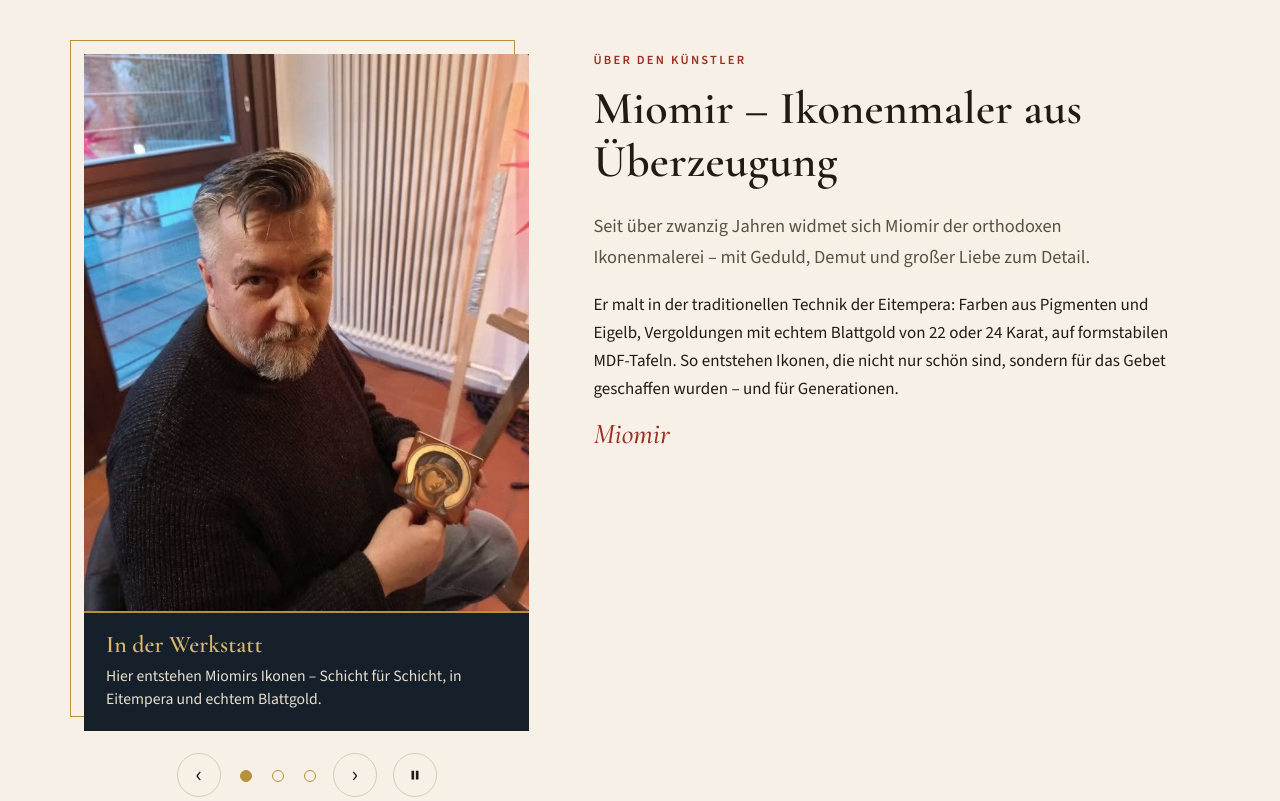
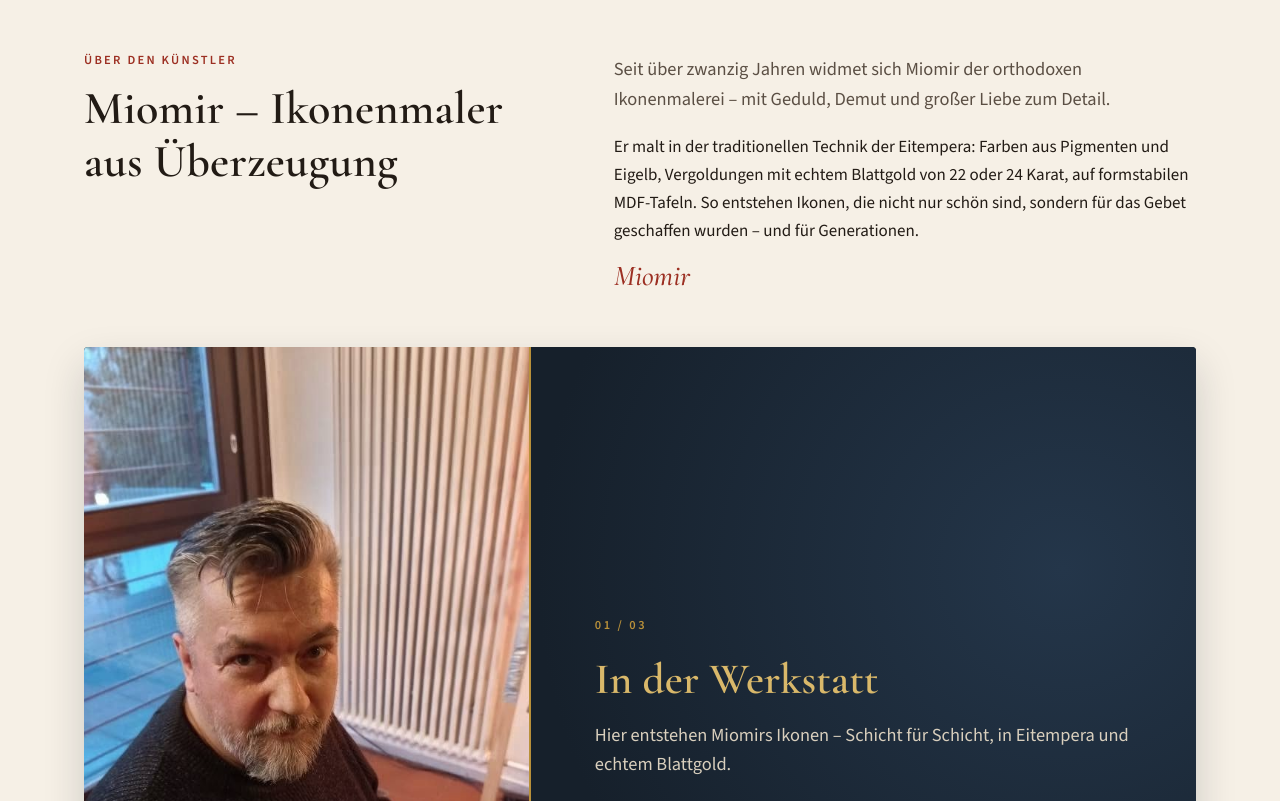
Before and after one commit to appworkshopdb/ikonenatelier-miomir, a plain HTML site: page index.html in a window 1280 px wide. Shown: the part 4940-5741 px from the top of the page. Drawn offline with nearby package versions, Linux system fonts and the light colour scheme.

Commit message:
Künstlerbereich: Slideshow über die volle Breite, ohne Pfeile
Co-Authored-By: Claude Opus 5.5 <noreply@anthropic.com>

```diff
--- a/index.html
+++ b/index.html
@@ -184,39 +184,35 @@
   <!-- KÜNSTLER -->
   <section id="kuenstler">
     <div class="wrap">
-      <div class="artist-grid">
-        <div class="artist-slider" role="region" aria-roledescription="Bildergalerie" aria-label="Fotos von Miomir">
-          <div class="artist-photo">
+      <div class="artist-intro">
+        <div>
+          <span class="eyebrow">Über den Künstler</span>
+          <h2>Miomir – Ikonenmaler aus Überzeugung</h2>
+        </div>
+        <div>
+          <p class="lead">Seit über zwanzig Jahren widmet sich Miomir der orthodoxen Ikonenmalerei – mit Geduld, Demut und großer Liebe zum Detail.</p>
+          <p>Er malt in der traditionellen Technik der Eitempera: Farben aus Pigmenten und Eigelb, Vergoldungen mit echtem Blattgold von 22 oder 24 Karat, auf formstabilen MDF-Tafeln. So entstehen Ikonen, die nicht nur schön sind, sondern für das Gebet geschaffen wurden – und für Generationen.</p>
+          <div class="signature">Miomir</div>
+        </div>
+      </div>
+
+      <div class="artist-show" role="region" aria-roledescription="Bildergalerie" aria-label="Fotos von Miomir">
         <figure class="slide is-active" aria-roledescription="Bild" aria-label="1 von 3">
           <img src="bilder/miomir-werkstatt.jpg" alt="Miomir in seiner Werkstatt mit einer kleinen Ikone der Gottesmutter in den Händen" style="object-position:center 60%">
-              <figcaption><b>In der Werkstatt</b>Hier entstehen Miomirs Ikonen – Schicht für Schicht, in Eitempera und echtem Blattgold.</figcaption>
+          <figcaption><span class="sl-num">01 / 03</span><b>In der Werkstatt</b>Hier entstehen Miomirs Ikonen – Schicht für Schicht, in Eitempera und echtem Blattgold.</figcaption>
         </figure>
         <figure class="slide" aria-roledescription="Bild" aria-label="2 von 3">
-              <img src="bilder/miomir-frueh.jpg" alt="Miomir in jungen Jahren mit einem selbst gemalten Ikonenkreuz" loading="lazy" style="object-position:center 8%">
-              <figcaption><b>Die Anfänge</b>In jungen Jahren mit einem seiner ersten Ikonenkreuze.</figcaption>
+          <img src="bilder/miomir-frueh.jpg" alt="Miomir in jungen Jahren mit einem selbst gemalten Ikonenkreuz" loading="lazy" style="object-position:center 12%">
+          <figcaption><span class="sl-num">02 / 03</span><b>Die Anfänge</b>In jungen Jahren mit einem seiner ersten Ikonenkreuze.</figcaption>
         </figure>
         <figure class="slide" aria-roledescription="Bild" aria-label="3 von 3">
           <img src="bilder/miomir.webp" alt="Porträtfoto von Miomir" loading="lazy" style="object-position:center 30%">
-              <figcaption><b>Miomir heute</b>Seit über zwanzig Jahren malt er orthodoxe Ikonen – mit Geduld und Liebe zum Detail.</figcaption>
+          <figcaption><span class="sl-num">03 / 03</span><b>Miomir heute</b>Seit über zwanzig Jahren malt er orthodoxe Ikonen – mit Geduld und Liebe zum Detail.</figcaption>
         </figure>
-          </div>
-          <div class="slider-nav">
-            <button type="button" class="sl-prev" aria-label="Vorheriges Foto">‹</button>
         <div class="sl-dots">
           <button type="button" aria-label="Foto 1: In der Werkstatt" aria-current="true"></button>
           <button type="button" aria-label="Foto 2: Die Anfänge"></button>
           <button type="button" aria-label="Foto 3: Miomir heute"></button>
-            </div>
-            <button type="button" class="sl-next" aria-label="Nächstes Foto">›</button>
-            <button type="button" class="sl-pause" aria-label="Automatischen Wechsel anhalten" aria-pressed="false"><svg viewBox="0 0 16 16" width="14" height="14" aria-hidden="true"><path class="i-pause" d="M4 3h3v10H4zM9 3h3v10H9z"/><path class="i-play" d="M5 3l8 5-8 5z"/></svg></button>
-          </div>
-        </div>
-        <div>
-          <span class="eyebrow">Über den Künstler</span>
-          <h2>Miomir – Ikonenmaler aus Überzeugung</h2>
-          <p class="lead">Seit über zwanzig Jahren widmet sich Miomir der orthodoxen Ikonenmalerei – mit Geduld, Demut und großer Liebe zum Detail.</p>
-          <p>Er malt in der traditionellen Technik der Eitempera: Farben aus Pigmenten und Eigelb, Vergoldungen mit echtem Blattgold von 22 oder 24 Karat, auf formstabilen MDF-Tafeln. So entstehen Ikonen, die nicht nur schön sind, sondern für das Gebet geschaffen wurden – und für Generationen.</p>
-          <div class="signature">Miomir</div>
         </div>
       </div>
 
@@ -511,15 +507,14 @@
     const t = document.getElementById('thanks'); t.classList.add('show'); t.focus();
   });
 
-  // Künstler-Slideshow: wechselt alle 6 Sekunden, hält bei Maus/Fokus und auf Wunsch an
+  // Künstler-Slideshow: wechselt alle 6 Sekunden, hält an, solange Maus oder Tastaturfokus darauf liegen
   (() => {
-    const root = document.querySelector('.artist-slider');
+    const root = document.querySelector('.artist-show');
     if (!root) return;
     const slides = [...root.querySelectorAll('.slide')];
     const dots = [...root.querySelectorAll('.sl-dots button')];
-    const pauseBtn = root.querySelector('.sl-pause');
     const reduceMotion = matchMedia('(prefers-reduced-motion: reduce)').matches;
-    let current = 0, timer = null, stopped = reduceMotion, hovering = false;
+    let current = 0, timer = null, hovering = false;
 
     const show = i => {
       current = (i + slides.length) % slides.length;
@@ -533,29 +528,20 @@
     };
     const schedule = () => {
       clearInterval(timer);
-      if (!stopped && !hovering && !document.hidden) timer = setInterval(() => show(current + 1), 6000);
-    };
-    const setStopped = v => {
-      stopped = v;
-      pauseBtn.setAttribute('aria-pressed', String(v));
-      pauseBtn.setAttribute('aria-label', v ? 'Automatischen Wechsel starten' : 'Automatischen Wechsel anhalten');
-      schedule();
+      if (!reduceMotion && !hovering && !document.hidden) timer = setInterval(() => show(current + 1), 6000);
     };
 
-    root.querySelector('.sl-prev').addEventListener('click', () => { show(current - 1); schedule(); });
-    root.querySelector('.sl-next').addEventListener('click', () => { show(current + 1); schedule(); });
     dots.forEach((d, n) => d.addEventListener('click', () => { show(n); schedule(); }));
-    pauseBtn.addEventListener('click', () => setStopped(!stopped));
-
-    const photo = root.querySelector('.artist-photo');
-    photo.addEventListener('mouseenter', () => { hovering = true; schedule(); });
-    photo.addEventListener('mouseleave', () => { hovering = false; schedule(); });
+    root.addEventListener('mouseenter', () => { hovering = true; schedule(); });
+    root.addEventListener('mouseleave', () => { hovering = false; schedule(); });
+    root.addEventListener('focusin', () => { hovering = true; schedule(); });
+    root.addEventListener('focusout', () => { hovering = false; schedule(); });
     document.addEventListener('visibilitychange', schedule);
 
     // Wischen auf dem Handy
     let startX = null;
-    photo.addEventListener('touchstart', e => { startX = e.touches[0].clientX; }, { passive: true });
-    photo.addEventListener('touchend', e => {
+    root.addEventListener('touchstart', e => { startX = e.touches[0].clientX; }, { passive: true });
+    root.addEventListener('touchend', e => {
       if (startX === null) return;
       const dx = e.changedTouches[0].clientX - startX;
       if (Math.abs(dx) > 40) { show(current + (dx < 0 ? 1 : -1)); schedule(); }
@@ -563,7 +549,7 @@
     });
 
     show(0);
-    setStopped(stopped);
+    schedule();
   })();
 </script>
 </body>
--- a/style.css
+++ b/style.css
@@ -168,39 +168,35 @@ nav.main .btn{padding:10px 18px;font-size:.92rem;opacity:1}
 
 
 /* Artist */
-.artist-grid{display:grid;grid-template-columns:.85fr 1.15fr;gap:64px;align-items:center}
-.artist-photo{position:relative}
-.artist-photo img{border-radius:2px;filter:saturate(.92)}
-.artist-photo::before{content:"";position:absolute;inset:-14px 14px 14px -14px;border:1px solid var(--gold);z-index:-1}
-.artist-photo{isolation:isolate}
-.artist-grid{align-items:start}
-/* Künstler-Slideshow */
-.artist-photo{display:grid;background:var(--night)}
-.artist-photo .slide{grid-area:1/1;margin:0;display:flex;flex-direction:column;opacity:0;visibility:hidden;transition:opacity .9s ease,visibility 0s .9s}
-.artist-photo .slide.is-active{opacity:1;visibility:visible;transition:opacity .9s ease}
-.artist-photo .slide img{width:100%;height:auto;aspect-ratio:4/5;object-fit:cover}
-.artist-photo figcaption{flex:1;padding:18px 22px 20px;color:#e9dfcd;font-size:.98rem;line-height:1.5;background:var(--night);border-top:2px solid var(--gold)}
-.artist-photo figcaption b{display:block;font:600 1.5rem/1.2 var(--serif);color:var(--gold-light);margin-bottom:4px}
-.slider-nav{display:flex;align-items:center;justify-content:center;gap:10px;margin-top:22px}
-.slider-nav button{border:0;background:none;cursor:pointer;color:var(--ink);font:inherit}
-.sl-prev,.sl-next,.sl-pause{width:44px;height:44px;border-radius:50%;border:1px solid var(--line)!important;font-size:1.5rem!important;line-height:1;display:grid;place-items:center;transition:border-color .2s,color .2s}
-.sl-pause{margin-left:6px}
-.sl-pause svg{fill:currentColor}
-.sl-pause .i-play,.sl-pause[aria-pressed="true"] .i-pause{display:none}
-.sl-pause[aria-pressed="true"] .i-play{display:inline}
-.sl-prev:hover,.sl-next:hover,.sl-pause:hover{border-color:var(--gold)!important;color:var(--cinnabar)}
-.sl-dots{display:flex;gap:4px}
-.sl-dots button{width:28px;height:44px;position:relative}
-.sl-dots button::after{content:"";position:absolute;left:50%;top:50%;width:10px;height:10px;margin:-5px 0 0 -5px;border-radius:50%;border:1px solid var(--gold);transition:background .2s}
-.sl-dots button[aria-current="true"]::after{background:var(--gold)}
-.slider-nav button:focus-visible{outline:2px solid var(--cinnabar);outline-offset:2px}
-@media (max-width:600px){.artist-photo figcaption{padding:14px 16px 16px;font-size:.92rem}.artist-photo figcaption b{font-size:1.3rem}}
+/* Über den Künstler: Einleitung und breite Slideshow */
+.artist-intro{display:grid;grid-template-columns:1fr 1.25fr;gap:64px;align-items:start}
+.artist-intro h2{margin-bottom:0}
+.artist-show{position:relative;display:grid;margin-top:56px;background:var(--night);border-radius:var(--radius);overflow:hidden;box-shadow:0 18px 40px rgba(22,32,43,.18)}
+.artist-show .slide{grid-area:1/1;margin:0;display:grid;grid-template-columns:2fr 3fr;opacity:0;visibility:hidden;transition:opacity .9s ease,visibility 0s .9s}
+.artist-show .slide.is-active{opacity:1;visibility:visible;transition:opacity .9s ease}
+.artist-show .slide img{width:100%;height:100%;min-height:520px;object-fit:cover;filter:saturate(.92)}
+.artist-show figcaption{display:flex;flex-direction:column;justify-content:center;padding:56px 64px 96px;color:#d9cfbd;font-size:1.15rem;line-height:1.6;border-left:2px solid var(--gold);background:radial-gradient(ellipse at 80% 30%,#24364a 0%,var(--night) 70%)}
+.artist-show figcaption b{display:block;font:600 clamp(2rem,3.4vw,2.8rem)/1.15 var(--serif);color:var(--gold-light);margin-bottom:.4em}
+.sl-num{font-size:.78rem;font-weight:600;letter-spacing:.2em;color:var(--gold);margin-bottom:18px}
+.sl-dots{position:absolute;left:calc(40% + 54px);bottom:28px;display:flex;gap:2px}
+.sl-dots button{width:30px;height:44px;border:0;background:none;cursor:pointer;position:relative}
+.sl-dots button::after{content:"";position:absolute;left:50%;top:50%;width:10px;height:10px;margin:-5px 0 0 -5px;border-radius:50%;border:1px solid var(--gold-light);transition:background .2s,transform .2s}
+.sl-dots button[aria-current="true"]::after{background:var(--gold-light);transform:scale(1.15)}
+.sl-dots button:focus-visible{outline:2px solid var(--gold-light);outline-offset:-6px;border-radius:50%}
+@media (max-width:900px){.artist-intro{grid-template-columns:1fr;gap:20px}.artist-show figcaption{padding:40px 36px 88px}.sl-dots{left:calc(40% + 26px)}}
+@media (max-width:700px){
+  .artist-show{margin-top:40px}
+  .artist-show .slide{grid-template-columns:1fr;grid-template-rows:auto 1fr}
+  .artist-show .slide img{min-height:0;height:auto;aspect-ratio:4/5}
+  .artist-show figcaption{border-left:0;border-top:2px solid var(--gold);padding:24px 20px 72px;font-size:1rem;justify-content:flex-start}
+  .sl-num{margin-bottom:10px}
+  .sl-dots{left:10px;bottom:14px}
+}
 .signature{font:italic 500 1.8rem/1 var(--serif);color:var(--cinnabar);margin-top:8px}
 .hilandar{display:grid;grid-template-columns:auto 1fr;gap:28px;align-items:center;margin-top:56px;padding:28px;background:#fffaf2;border:1px solid var(--line);border-radius:var(--radius)}
 .hilandar img{width:220px;border-radius:2px}
 .hilandar h3{margin-bottom:.3em}
 .hilandar p{margin:0;color:var(--ink-soft)}
-@media (max-width:900px){.artist-grid{grid-template-columns:1fr;gap:48px}.artist-slider{max-width:460px}}
 @media (max-width:640px){.hilandar{grid-template-columns:1fr}.hilandar img{width:100%}}
 
 /* Process + form */
```
Lines whose indentation alone changed are shown as unchanged.
